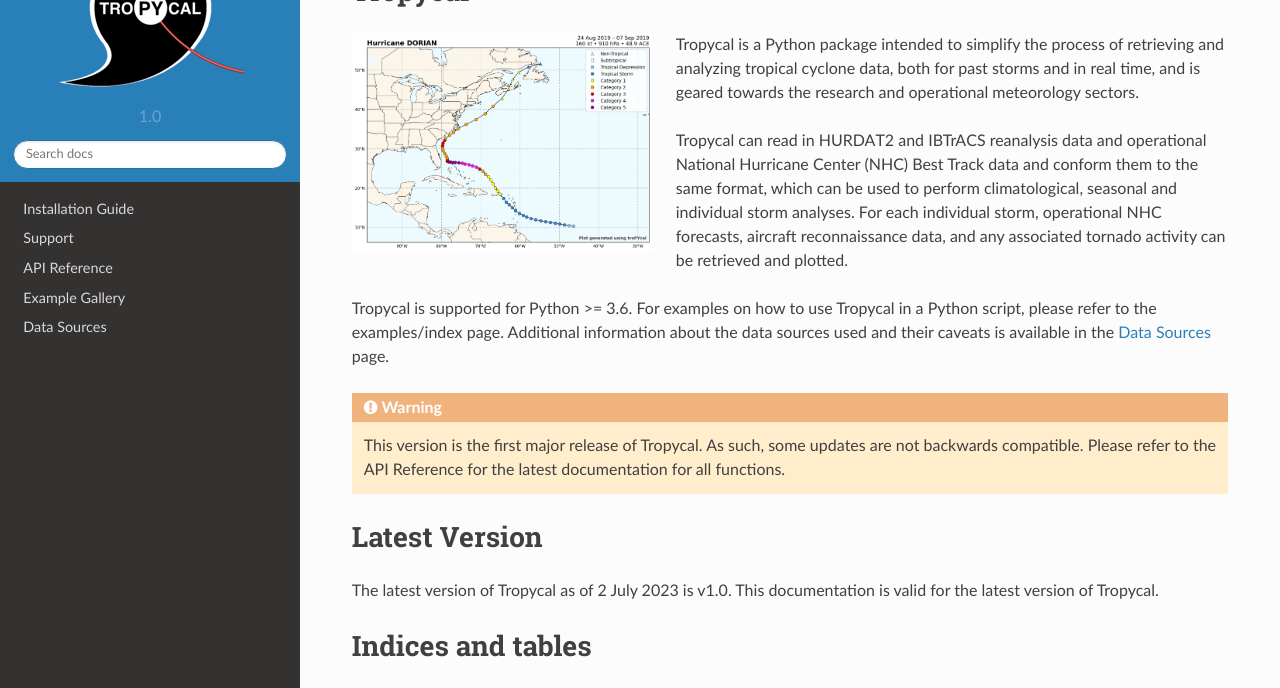
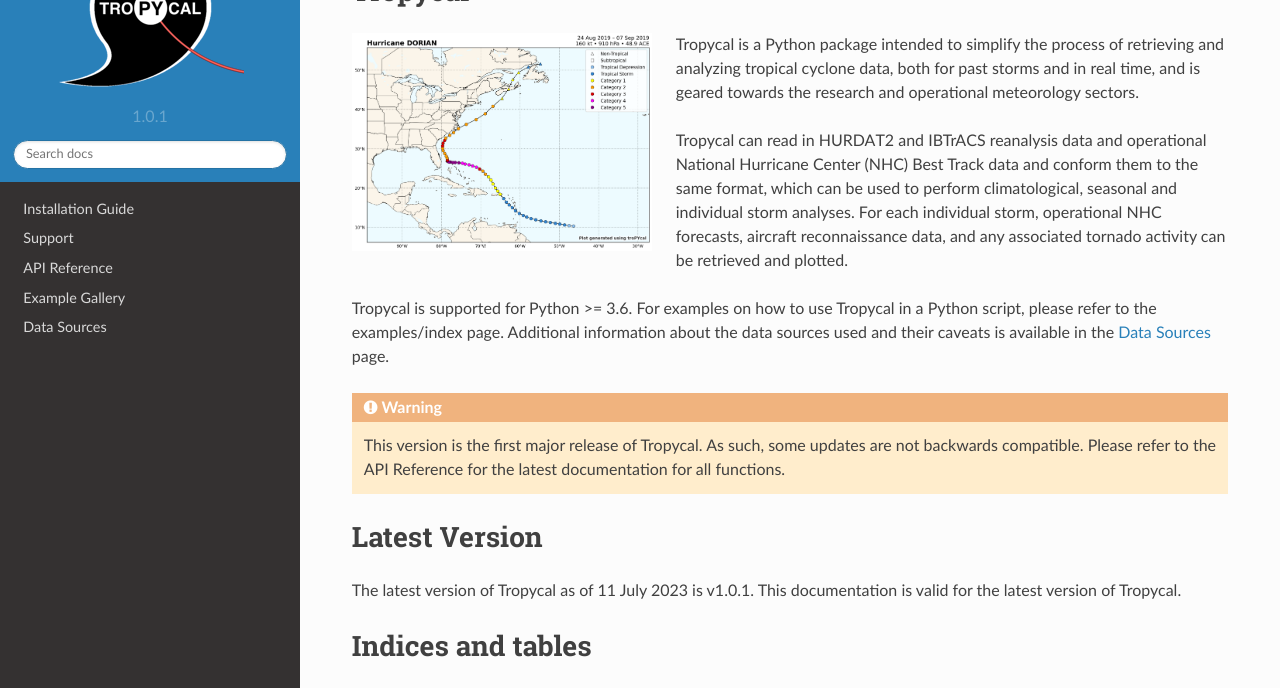
Before and after one commit to tropycal/tropycal, a Sphinx documentation site: the page built from docs/index.rst, in a window 1280 px wide and 1081 px high. Shown: the part 132-820 px from the top of the window. Built offline with Sphinx 7.4.7 and the Read the Docs theme 2.0.0, drawn with Linux system fonts in a browser that asks for light colours; pages that are not in the unit, such as notebooks, are missing from menus; the version number is read from the project's files by our own code.

Commit message:
feat: upgrade to v1.0.1

```diff
--- a/docs/conf.py
+++ b/docs/conf.py
@@ -33,7 +33,7 @@ author = 'Tropycal Developers'
 # The short X.Y version
 version = ''
 # The full version, including alpha/beta/rc tags
-release = '1.0'
+release = '1.0.1'
 
 
 # -- General configuration ---------------------------------------------------
--- a/docs/index.rst
+++ b/docs/index.rst
@@ -30,7 +30,7 @@ Tropycal is supported for Python >= 3.6. For examples on how to use Tropycal in
 Latest Version
 ==============
 
-The latest version of Tropycal as of 2 July 2023 is v1.0. This documentation is valid for the latest version of Tropycal.
+The latest version of Tropycal as of 11 July 2023 is v1.0.1. This documentation is valid for the latest version of Tropycal.
 
 Indices and tables
 ==================
--- a/setup.cfg
+++ b/setup.cfg
@@ -1,6 +1,6 @@
 [metadata]
 name = tropycal
-version = 1.0
+version = 1.0.1
 description = Package for retrieving and analyzing tropical cyclone data
 long_description = file: README.md
 long_description_content_type = text/markdown
```
Also changed, not shown: README.md (+1 -1 lines).
